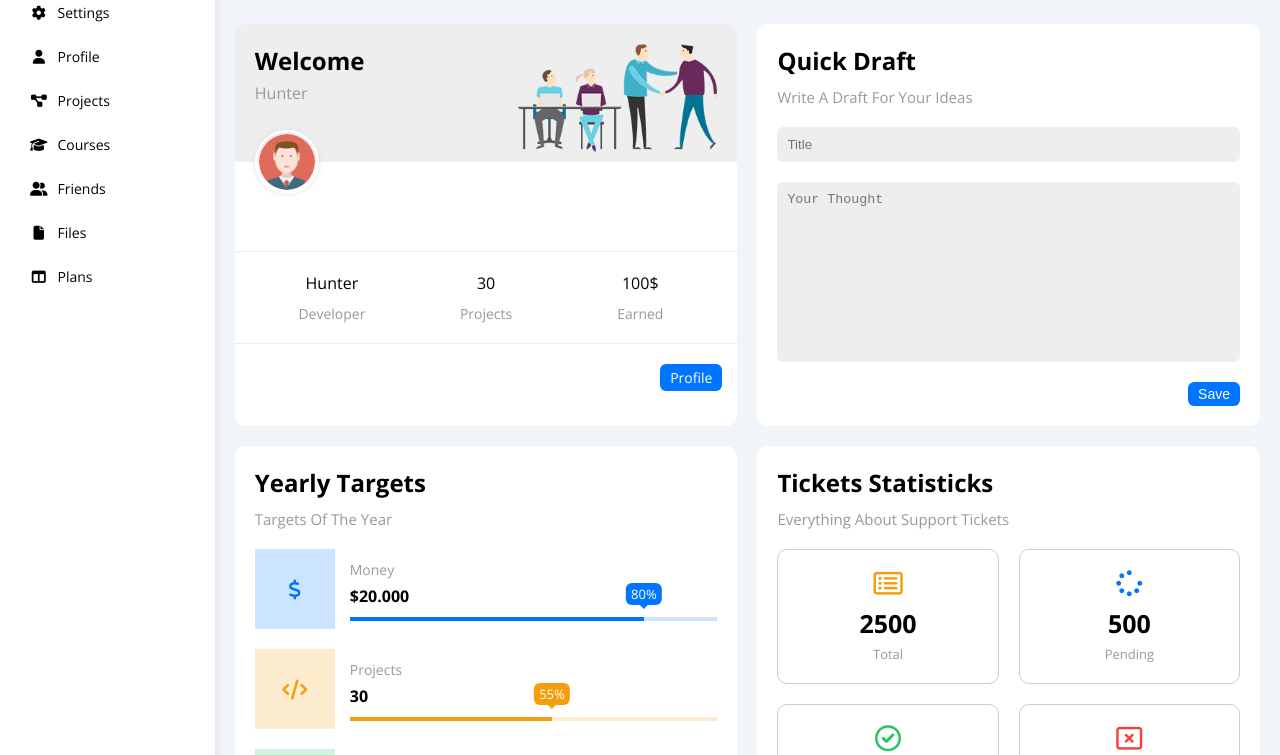
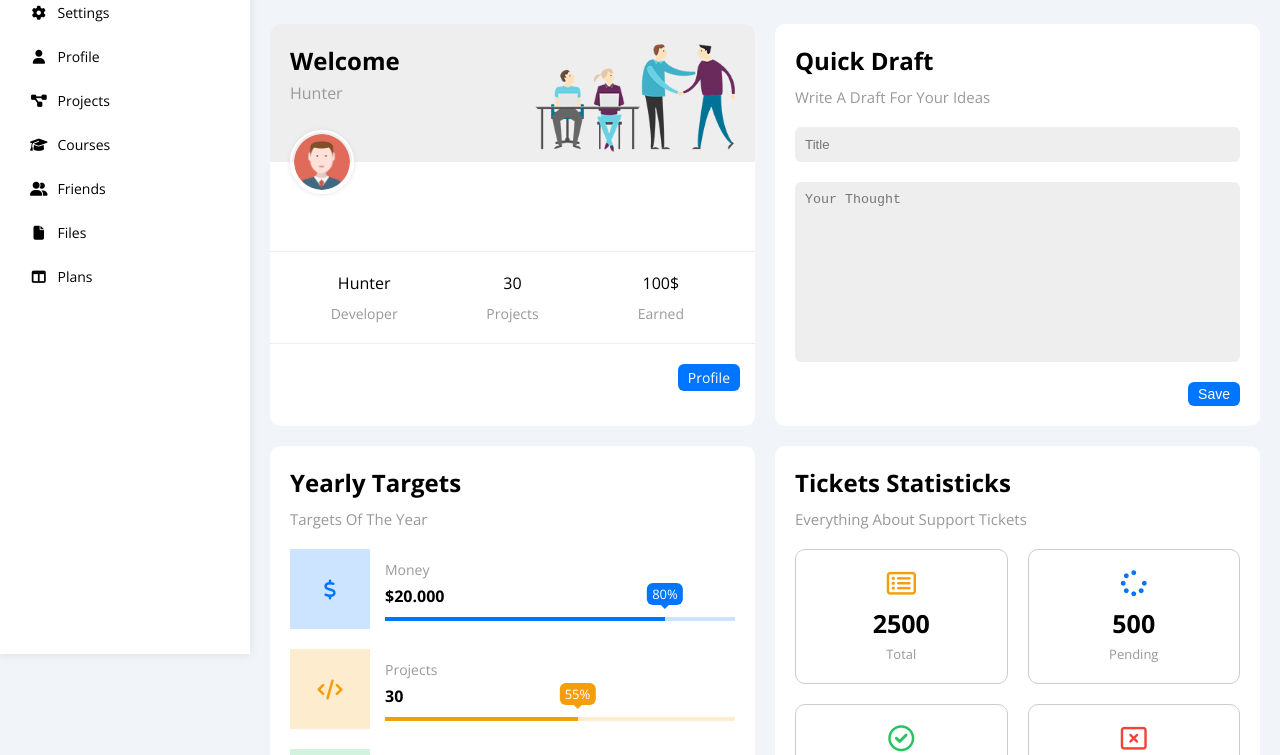
Before and after one commit to HunterXNB/Zero-Template-4, a plain HTML site: page index.html in a window 1280 px wide. Shown: the part 146-901 px from the top of the page. Drawn offline with nearby package versions, Linux system fonts and the light colour scheme.

Commit message:
Update Style.css

```diff
--- a/css/style.css
+++ b/css/style.css
@@ -44,6 +44,10 @@ body {
   width: 250px;
   box-shadow: 0 0 10px #ddd;
   z-index: 15;
+  position: fixed;
+  left: 0;
+  top: 0;
+  height: 100vh;
 }
 
 .sidebar > h3 {
@@ -117,7 +121,14 @@ body {
 /* start content */
 .content {
   overflow: hidden;
+  width: calc(100% - 250px);
+  margin-left: auto;
   z-index: 0;
+}
+@media (max-width: 767px) {
+  .content {
+    width: calc(100% - 62px);
+  }
 }
 .head .search::before {
   font-family: "Font Awesome 6 Free";
@@ -195,7 +206,7 @@ body {
   width: 40px;
 }
 .wrapper {
-  grid-template-columns: repeat(auto-fill, minmax(450px, 1fr));
+  grid-template-columns: repeat(auto-fill, minmax(350px, 1fr));
   margin-left: 20px;
   margin-right: 20px;
 }
```
